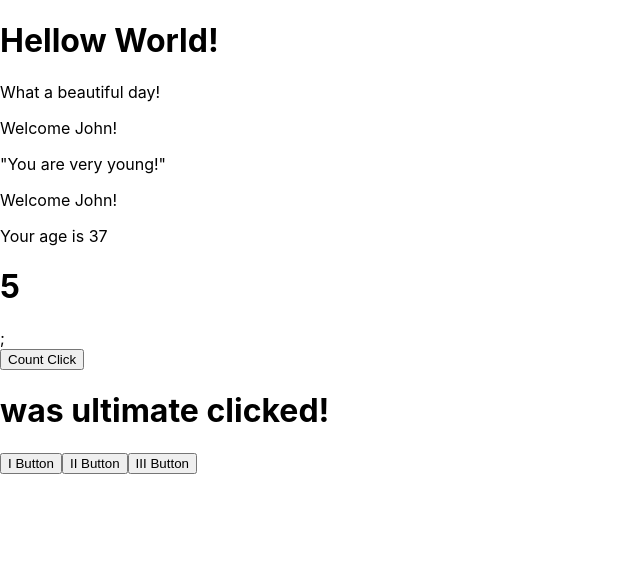
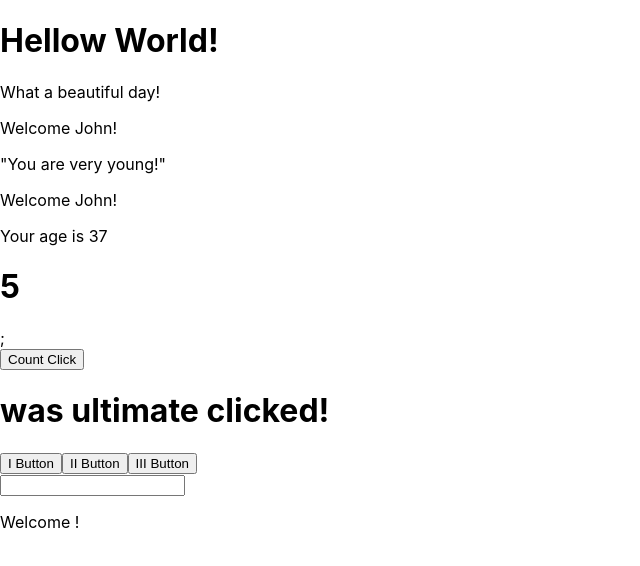
Before and after one commit to GiorgiNeparidze/react-exercises, a React (Create React App) app: page / in a window 1280 px wide. Shown: the top 566 px of the page, without its empty margins (0-640 px from the left). Built offline with nearby package versions, Linux system fonts and the light colour scheme.

Commit message:
finished forms-01

```diff
--- a/src/App.js
+++ b/src/App.js
@@ -4,6 +4,7 @@
 import { HellowWorld } from "./HellowWorld";
 import { Welcome } from "./Welcome";
 import ClickTracker from "./ClickTracker";
+import { InteractiveWelcome } from "./InteractiveWelcome";
 
 export class App extends React.Component {
   render() {
@@ -15,6 +16,7 @@
         <Counter initial ={0}  incrementBy={1}  incrementEvery={1000}/>
         <ClickCounter />
         <ClickTracker />
+        <InteractiveWelcome />
       </div>
     );
   }
--- /dev/null
+++ b/src/InteractiveWelcome.js
@@ -0,0 +1,24 @@
+import React from "react";
+import { Welcome } from "./Welcome";
+
+export class InteractiveWelcome extends React.Component {
+    state = {
+        name: ''
+    }
+
+    changeWithInput = (event) => {
+        const inpName = event.target.value
+
+        this.setState ({
+            name: inpName
+        })
+    }
+
+    render () {
+        return (
+        <div>
+            <input onChange={this.changeWithInput} name="name" value={this.state.name}></input>
+            <Welcome name={this.state.name}/>
+        </div>
+    )}
+}
```
